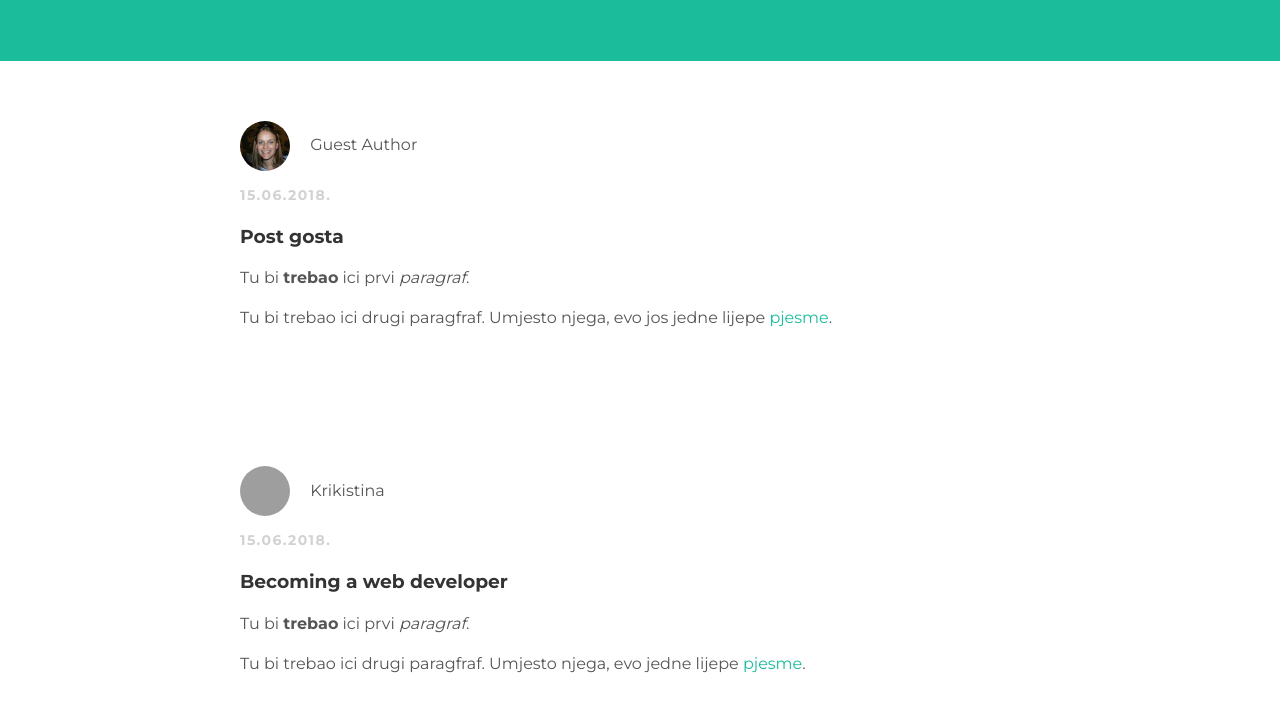
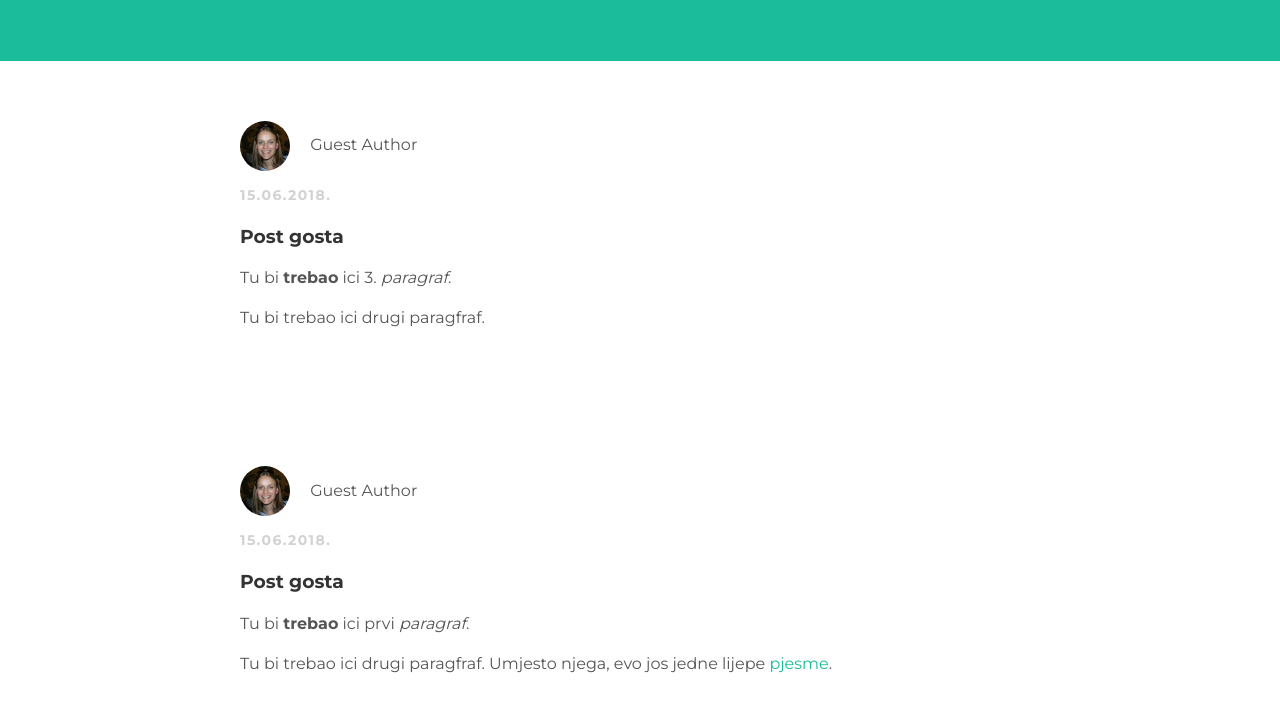
Before and after one commit to Kajkristina/Kajkristina-osobni-blog, a plain HTML site: page index.html in a window 1280 px wide. Shown: the part 89-800 px from the top of the page. Drawn offline with Linux system fonts and the light colour scheme; grey boxes are pictures that could not be loaded.

Commit message:
Update index.html

```diff
--- a/index.html
+++ b/index.html
@@ -17,6 +17,20 @@
 			</div>
 		</div>
 		<div id="content">
+			<div class="container">
+				<div class="post">
+					<div class="post-author">
+						<img src="GA Avatar.png">
+						<span>Guest Author</span>
+					</div>
+					<p class="post-date">15.06.2018.</p>
+					<h3 class="post-title">Post gosta</h3>
+						<div class="post-content">
+							<p>Tu bi <strong>trebao</strong> ici 3. <em>paragraf</em>.</p>
+							<p>Tu bi trebao ici drugi paragfraf.</p>
+						</div>
+				</div>
+			</div>
 			<div class="container">
 				<div class="post">
 					<div class="post-author">
```
